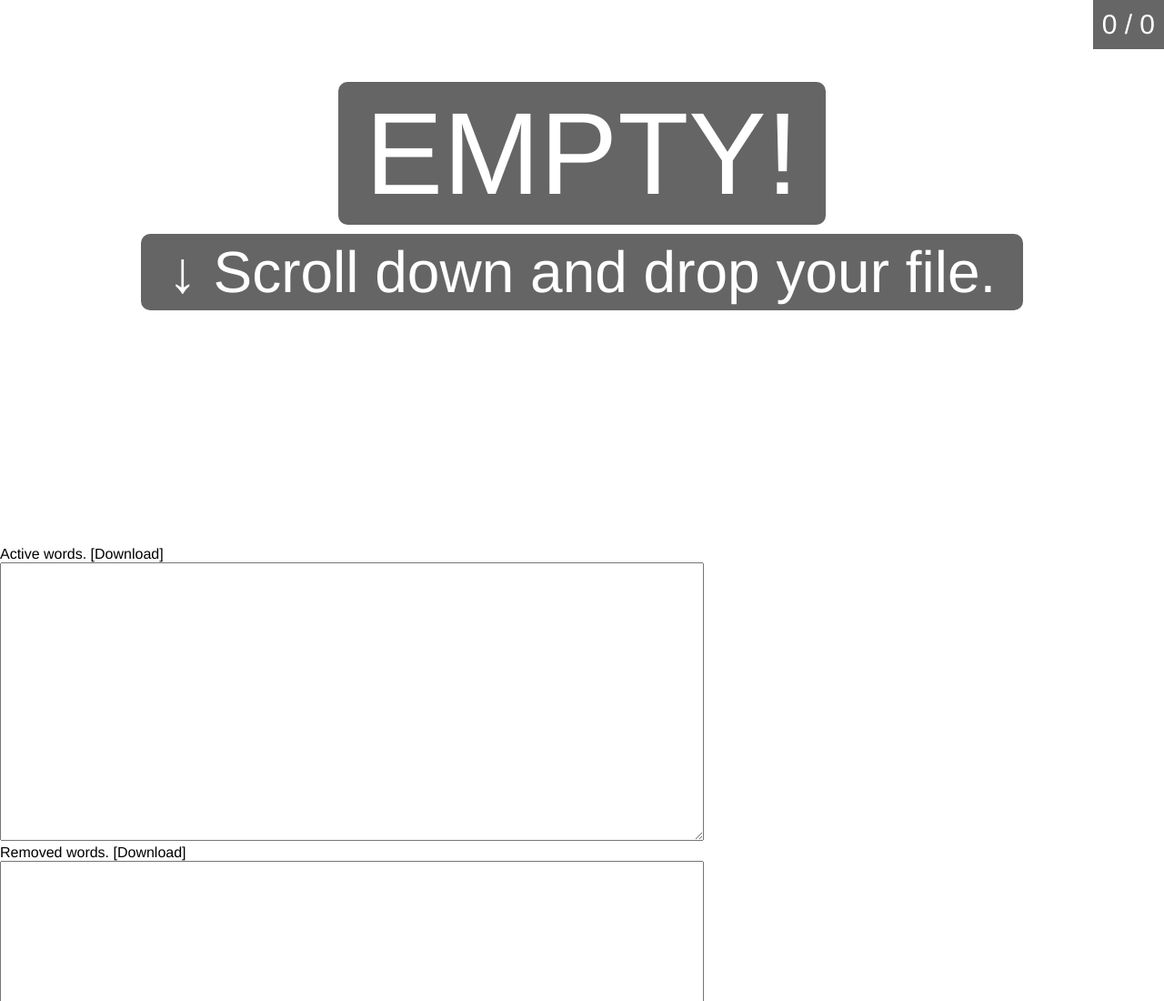
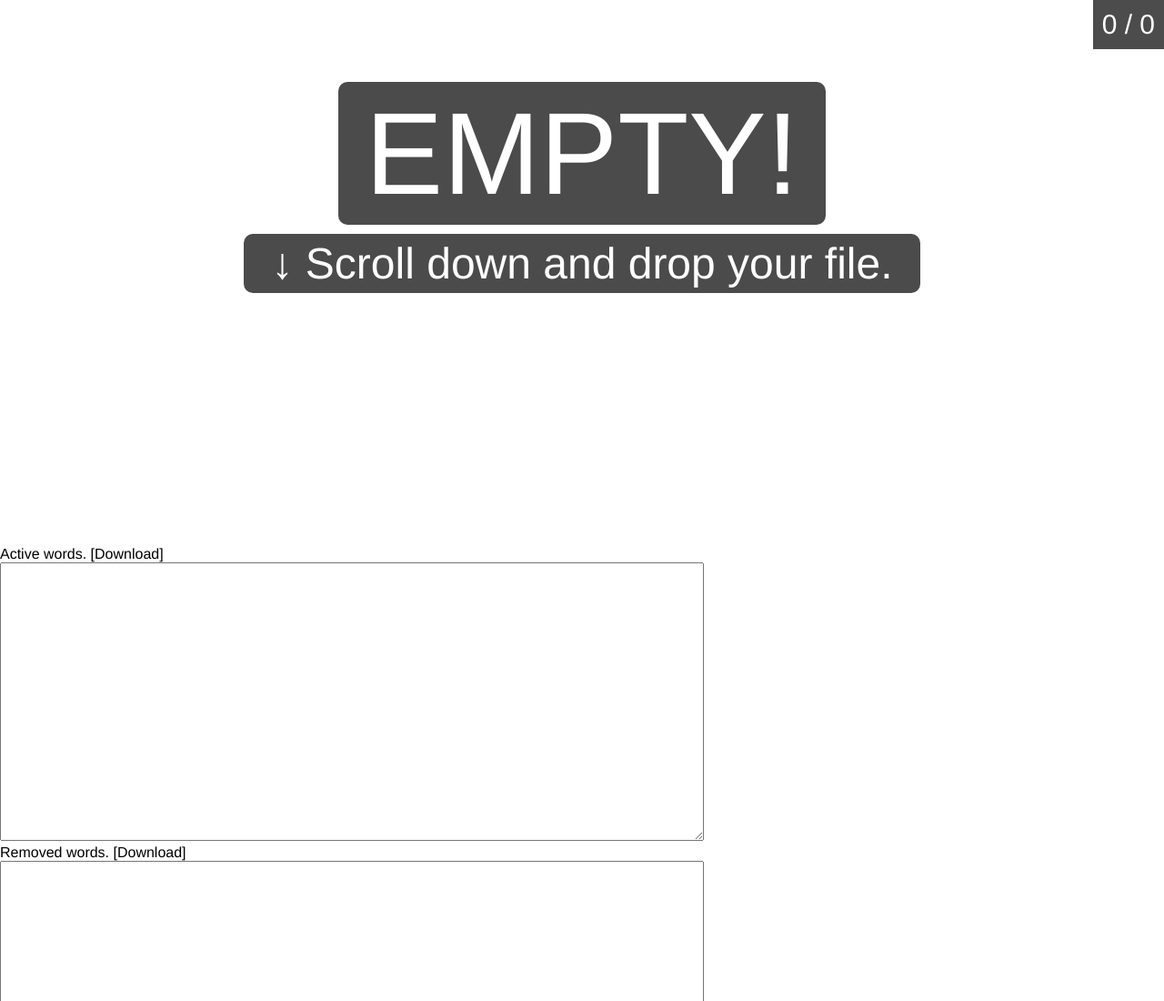
Before and after one commit to t9md/cram-vocabulary, a website: page slideshow/index.html in a window 1280 px wide. Shown: the top 1100 px of the page at 91% size. Drawn offline with Linux system fonts and the light colour scheme.

Commit message:
Less transparent since we anyhow hide caption on NEXT!

```diff
--- a/slideshow/main.css
+++ b/slideshow/main.css
@@ -33,7 +33,7 @@ a:hover {
   color: white;
   background-color: black;
   padding: 5px 30px;
-  opacity: 0.6;
+  opacity: 0.7;
   border-radius: 10px;
 }
 
@@ -44,7 +44,7 @@ a:hover {
   padding: 10px 10px;
   color: white;
   background-color: black;
-  opacity: 0.6;
+  opacity: 0.7;
   font-size: 30px;
 }
 
@@ -62,20 +62,17 @@ a:hover {
 #word.quiz {
   font-size: 4em;
   text-align: left;
-  opacity: 0.7;
 }
 
 #definition {
-  font-size: 4em;
+  font-size: 3em;
   display: inline-block;
   margin-top: 10px;
-  max-width: 20em;
+  max-width: 80%;
 }
 #definition.quiz {
   font-size: 2.5em;
-  max-width: 60%;
   text-align: left;
-  opacity: 0.7;
 }
 
 .correct {
@@ -113,7 +110,7 @@ a:hover {
   padding-right: 2em;
   color: white;
   background-color: black;
-  opacity: 0.6;
+  opacity: 0.7;
   font-size: 20px;
 }
 
```
